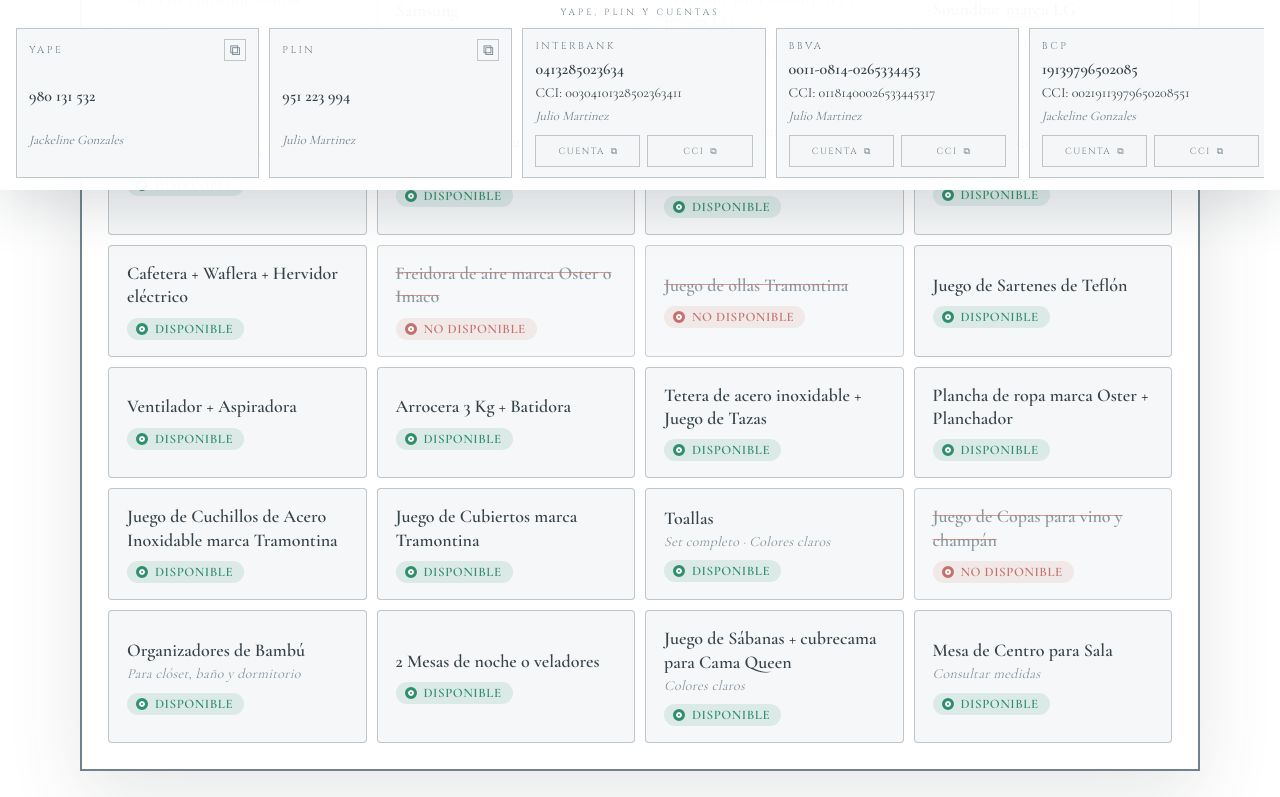
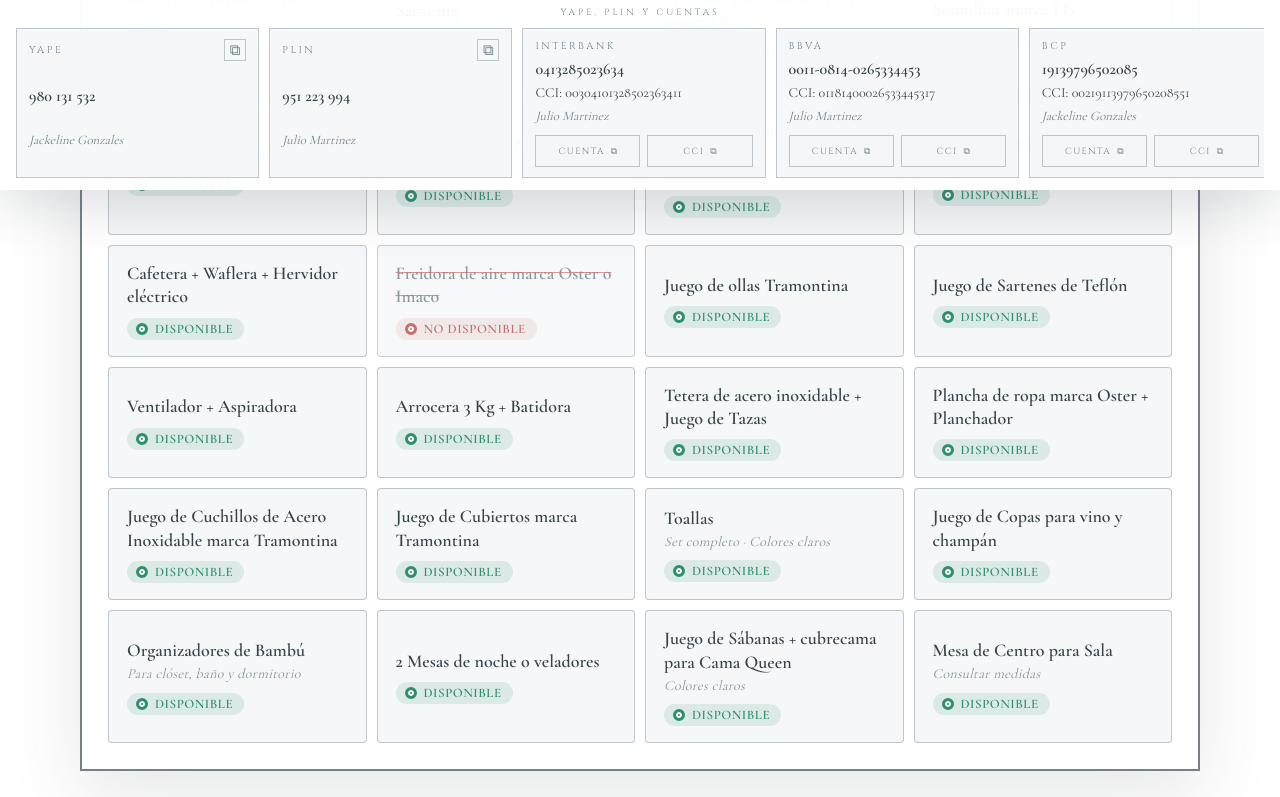
Before and after one commit to ddvloayza/matriapp, a Next.js app: page /regalos in a window 1280 px wide. Shown: the part 610-1407 px from the top of the page. Built offline with nearby package versions, Linux system fonts and the light colour scheme.

Commit message:
Volver a marcar como disponibles el juego de ollas y el juego de copas

```diff
--- a/app/gifts.ts
+++ b/app/gifts.ts
@@ -30,7 +30,7 @@ export const gifts: Gift[] = [
   { name: "Licuadora marca Oster", detail: "Vaso de vidrio", taken: false },
   { name: "Cafetera + Waflera + Hervidor eléctrico", taken: false },
   { name: "Freidora de aire marca Oster o Imaco", taken: true },
-  { name: "Juego de ollas Tramontina", taken: true },
+  { name: "Juego de ollas Tramontina", taken: false },
   { name: "Juego de Sartenes de Teflón", taken: false },
   { name: "Ventilador + Aspiradora", taken: false },
   { name: "Arrocera 3 Kg + Batidora", taken: false },
@@ -39,7 +39,7 @@ export const gifts: Gift[] = [
   { name: "Juego de Cuchillos de Acero Inoxidable marca Tramontina", taken: false },
   { name: "Juego de Cubiertos marca Tramontina", taken: false },
   { name: "Toallas", detail: "Set completo · Colores claros", taken: false },
-  { name: "Juego de Copas para vino y champán", taken: true },
+  { name: "Juego de Copas para vino y champán", taken: false },
   {
     name: "Organizadores de Bambú",
     detail: "Para clóset, baño y dormitorio",
```
